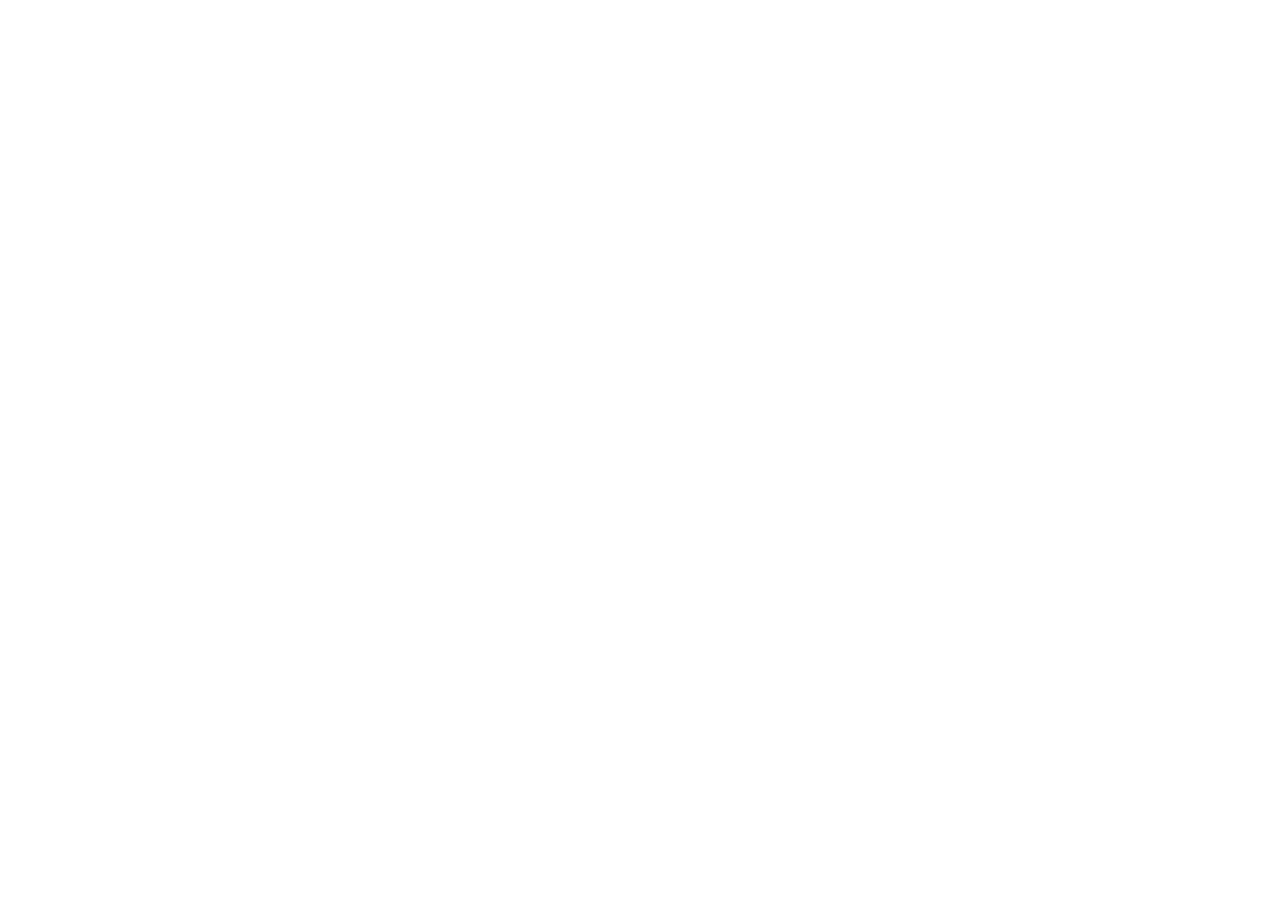
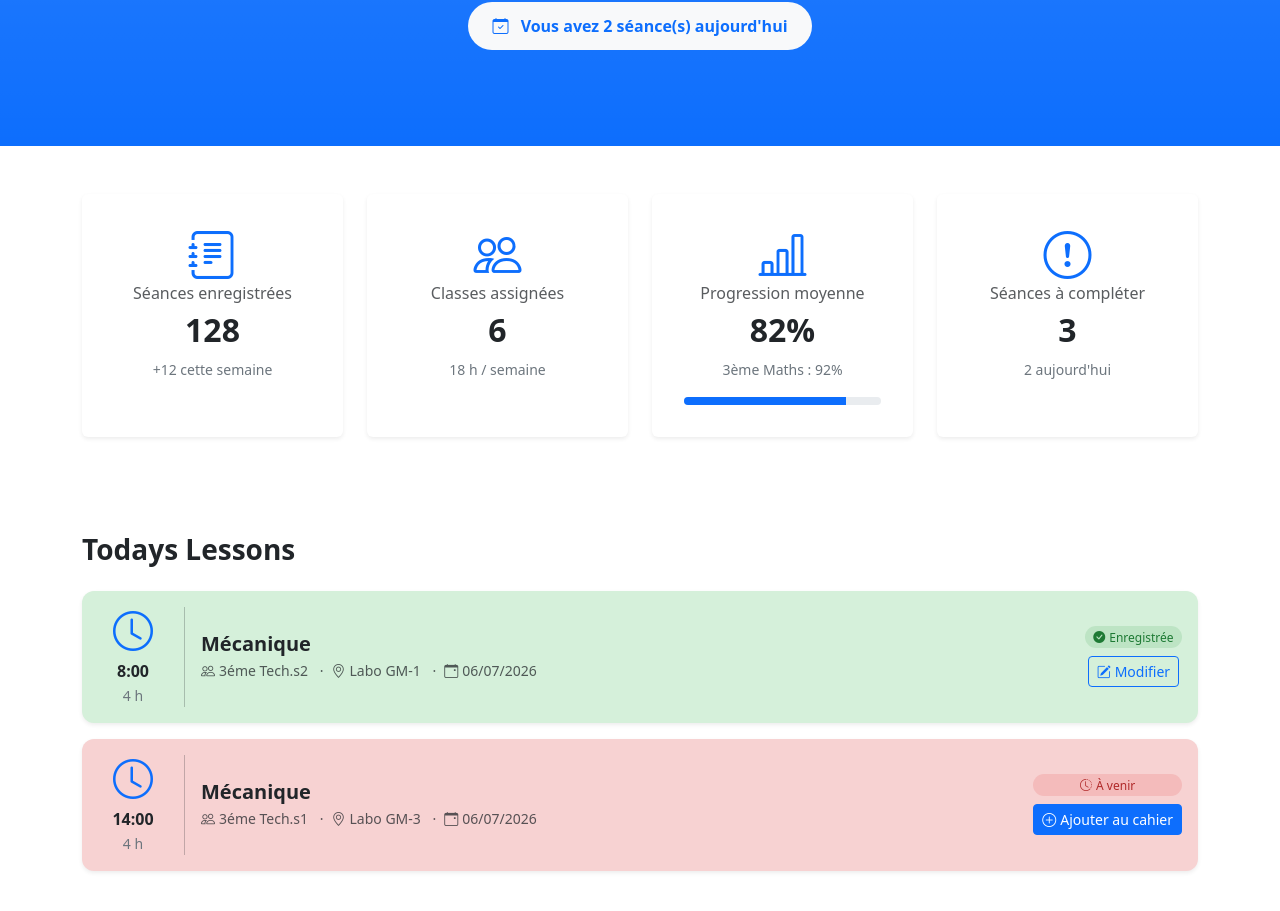
Before and after one commit to IlyessMlaouhi/Korasti, an Angular app: page /homepage in a window 1280 px wide. Before the commit this address led to /. Shown: the part 353-1264 px from the top of the page. Before the commit the page ends 800 px from the top, so only its background shows below. Built offline with nearby package versions, Linux system fonts and the light colour scheme.

Commit message:
homePage commit

```diff
--- a/src/app/app.routes.ts
+++ b/src/app/app.routes.ts
@@ -6,4 +6,5 @@
   { path: 'login', loadComponent: () => import('./login/login').then(m => m.Login) },
   { path: 'signup', loadComponent: () => import('./signup/signup').then(m => m.Signup) },
   { path: 'about', loadComponent: () => import('./about/about').then(m => m.About) },
+  { path: 'homepage', loadComponent: () => import('./homepage/homepage').then(m => m.Homepage) }
 ];
--- /dev/null
+++ b/src/app/homepage/homepage.css
@@ -0,0 +1,38 @@
+.lesson-card {
+  border-radius: 0.75rem;
+  border-left: 5px solid transparent;
+  transition: transform 0.15s ease, box-shadow 0.15s ease;
+}
+
+.lesson-card:hover {
+  transform: translateY(-2px);
+}
+
+.lesson-card--recorded {
+  background-color: #d5f0da !important;
+  border-left-color: #2b8a3e;
+}
+
+.lesson-card--pending {
+  background-color: #f7d2d2 !important;
+  border-left-color: #c92a2a;
+}
+.lesson-time {
+  min-width: 70px;
+}
+
+.lesson-badge {
+  font-weight: 500;
+  padding: 0.4em 0.7em;
+  border-radius: 50rem;
+}
+
+.lesson-badge--recorded {
+  background-color: rgba(47, 158, 68, 0.14);
+  color: #1e7a34;
+}
+
+.lesson-badge--pending {
+  background-color: rgba(224, 49, 49, 0.14);
+  color: #b02a2a;
+}
--- /dev/null
+++ b/src/app/homepage/homepage.html
@@ -0,0 +1,141 @@
+<!-- Hero -->
+<section class="bg-primary bg-gradient text-white py-5">
+  <div class="container py-5 text-center">
+
+    @if (male) {
+      <h1 class="display-4 fw-bold mb-3">
+        Bonjour, Monsieur {{ username }}
+      </h1>
+
+      <p class="lead col-lg-8 mx-auto mb-4">
+        Enseignant au <strong>{{ schoolName }}</strong><br>
+        Année scolaire <strong>{{ year }}</strong>
+      </p>
+    }
+    @else {
+      <h1 class="display-4 fw-bold mb-3">
+        Bonjour, Madame {{ username }}
+      </h1>
+
+      <p class="lead col-lg-8 mx-auto mb-4">
+        Enseignante au <strong>{{ schoolName }}</strong><br>
+        Année scolaire <strong>{{ year }}</strong>
+      </p>
+    }
+
+    <div class="mt-4">
+      <span class="badge bg-light text-primary fs-6 px-4 py-3 rounded-pill">
+        <i class="bi bi-calendar-check me-2"></i>
+        Vous avez <strong>{{ todaysLessonsNumber }}</strong> séance(s) aujourd'hui
+      </span>
+    </div>
+
+  </div>
+</section>
+<!--Stats-->
+<section class="py-5">
+  <div class="container">
+    <div class="row g-4">
+      @for (stat of stats(); track stat.label) {
+        <div class="col-md-6 col-lg-3">
+          <div class="card h-100 border-0 shadow-sm text-center p-3">
+            <div class="card-body">
+
+                <i class="bi {{ stat.icon }} display-5 text-primary mb-3"></i>
+
+                <h6 class="text-muted mb-2">
+                    {{ stat.label }}
+                </h6>
+
+                <h2 class="fw-bold mb-2">
+                    {{ stat.value }}
+                </h2>
+
+                <small class="text-secondary">
+                    {{ stat.subtitle }}
+                </small>
+
+                @if (stat.progress !== undefined) {
+                    <div class="progress mt-3" style="height:8px;">
+                        <div
+                        class="progress-bar"
+                        role="progressbar"
+                        [style.width.%]="stat.progress"
+                        [attr.aria-valuenow]="stat.progress"
+                        aria-valuemin="0"
+                        aria-valuemax="100">
+                        </div>
+                    </div>
+                }
+            </div>
+          </div>
+        </div>
+      }
+    </div>
+  </div>
+</section>
+
+<!--Today's lessons-->
+<section class="py-5">
+  <div class="container">
+
+    <h3 class="fw-bold mb-4">Todays Lessons</h3>
+
+    <div class="d-flex flex-column gap-3">
+      @for (l of lessons(); track l.startTime) {
+        <div
+          class="card border-0 shadow-sm lesson-card"
+          [class.lesson-card--recorded]="l.recorded"
+          [class.lesson-card--pending]="!l.recorded"
+        >
+          <div class="card-body d-flex align-items-center flex-wrap gap-3 p-3">
+
+            <!-- Time block -->
+            <div class="text-center lesson-time flex-shrink-0">
+              <i class="bi bi-clock display-6 text-primary"></i>
+              <div class="fw-bold mt-1">{{ l.startTime }}</div>
+              <small class="text-secondary">{{ l.duration }} h</small>
+            </div>
+
+            <div class="vr d-none d-md-block"></div>
+
+            <!-- Main info -->
+            <div class="flex-grow-1">
+              <h5 class="fw-bold mb-1">{{ l.subject }}</h5>
+              <div class="text-muted small">
+                <i class="bi bi-people me-1"></i>{{ l.group }}
+                <span class="mx-2">·</span>
+                <i class="bi bi-geo-alt me-1"></i>{{ l.location }}
+                <span class="mx-2">·</span>
+                <i class="bi bi-calendar-event me-1"></i>{{ l.date }}
+              </div>
+            </div>
+
+            <!-- Status + action -->
+            <div class="text-center flex-shrink-0">
+              <span class="badge lesson-badge mb-2 d-block" [class.lesson-badge--recorded]="l.recorded" [class.lesson-badge--pending]="!l.recorded">
+                @if (l.recorded) {
+                  <i class="bi bi-check-circle-fill me-1"></i>Enregistrée
+                } @else {
+                  <i class="bi bi-clock-history me-1"></i>À venir
+                }
+              </span>
+
+              @if (l.recorded) {
+                <button class="btn btn-outline-primary btn-sm">
+                  <i class="bi bi-pencil-square me-1"></i>Modifier
+                </button>
+              } @else {
+                <button class="btn btn-primary btn-sm">
+                  <i class="bi bi-plus-circle me-1"></i>Ajouter au cahier
+                </button>
+              }
+            </div>
+
+          </div>
+        </div>
+      }
+    </div>
+
+  </div>
+</section>
--- /dev/null
+++ b/src/app/homepage/homepage.ts
@@ -0,0 +1,89 @@
+import { Component, signal } from '@angular/core';
+import { RouterLink } from '@angular/router';
+
+interface Statistique {
+  icon: string;
+  label: string;
+  value: string;
+  subtitle: string;
+  progress?: number;
+}
+interface Lesson {
+  startTime:string;
+  date:string;
+  subject:string;
+  group:string;
+  location:string;
+  duration:number;
+  recorded:boolean;
+}
+
+@Component({
+  selector: 'app-homepage',
+  imports: [RouterLink],
+  templateUrl: './homepage.html',
+  styleUrl: './homepage.css',
+})
+export class Homepage {
+
+  username = "hamoud";
+  male = true;
+
+  schoolName = "Khaznadar Bardo";
+
+  todaysLessonsNumber = 2;
+
+  year = "2026/2027";
+  todaysDate="06/07/2026";
+
+  recorded = 128;
+
+  protected readonly stats = signal<Statistique[]>([
+    {
+      icon: 'bi-journal-text',
+      label: 'Séances enregistrées',
+      value: this.recorded.toString(),
+      subtitle: '+12 cette semaine'
+    },
+    {
+      icon: 'bi-people',
+      label: 'Classes assignées',
+      value: '6',
+      subtitle: '18 h / semaine'
+    },
+    {
+      icon: 'bi-bar-chart-line',
+      label: 'Progression moyenne',
+      value: '82%', ///will have to change along with progress to stay updated - not ideal (dog aalaha)
+      subtitle: '3ème Maths : 92%',
+      progress:82
+    },
+    {
+      icon: 'bi-exclamation-circle',
+      label: 'Séances à compléter',
+      value: '3',
+      subtitle: '2 aujourd\'hui'
+    }
+  ]);
+  protected readonly lessons =signal<Lesson[]>([
+    {
+      startTime:"8:00",
+      date:this.todaysDate,
+      subject:"Mécanique",
+      group:"3éme Tech.s2",
+      location:"Labo GM-1",
+      duration:4,
+      recorded:true,
+    },
+    {
+      startTime:"14:00",
+      date:this.todaysDate,
+      subject:"Mécanique",
+      group:"3éme Tech.s1",
+      location:"Labo GM-3",
+      duration:4,
+      recorded:false,
+    }
+  ])
+
+}
--- a/src/app/menu-top/menu-top.html
+++ b/src/app/menu-top/menu-top.html
@@ -2,7 +2,7 @@
     <div class="menuSection menuSection--start">
         <a class="brand" routerLink="">Korasti</a>
         <nav class="navLinks">
-            <a routerLink="">Accueil</a>
+            <a routerLink="/homepage">Accueil</a>
             <a routerLink="/about">À propos</a>
         </nav>
     </div>
```
